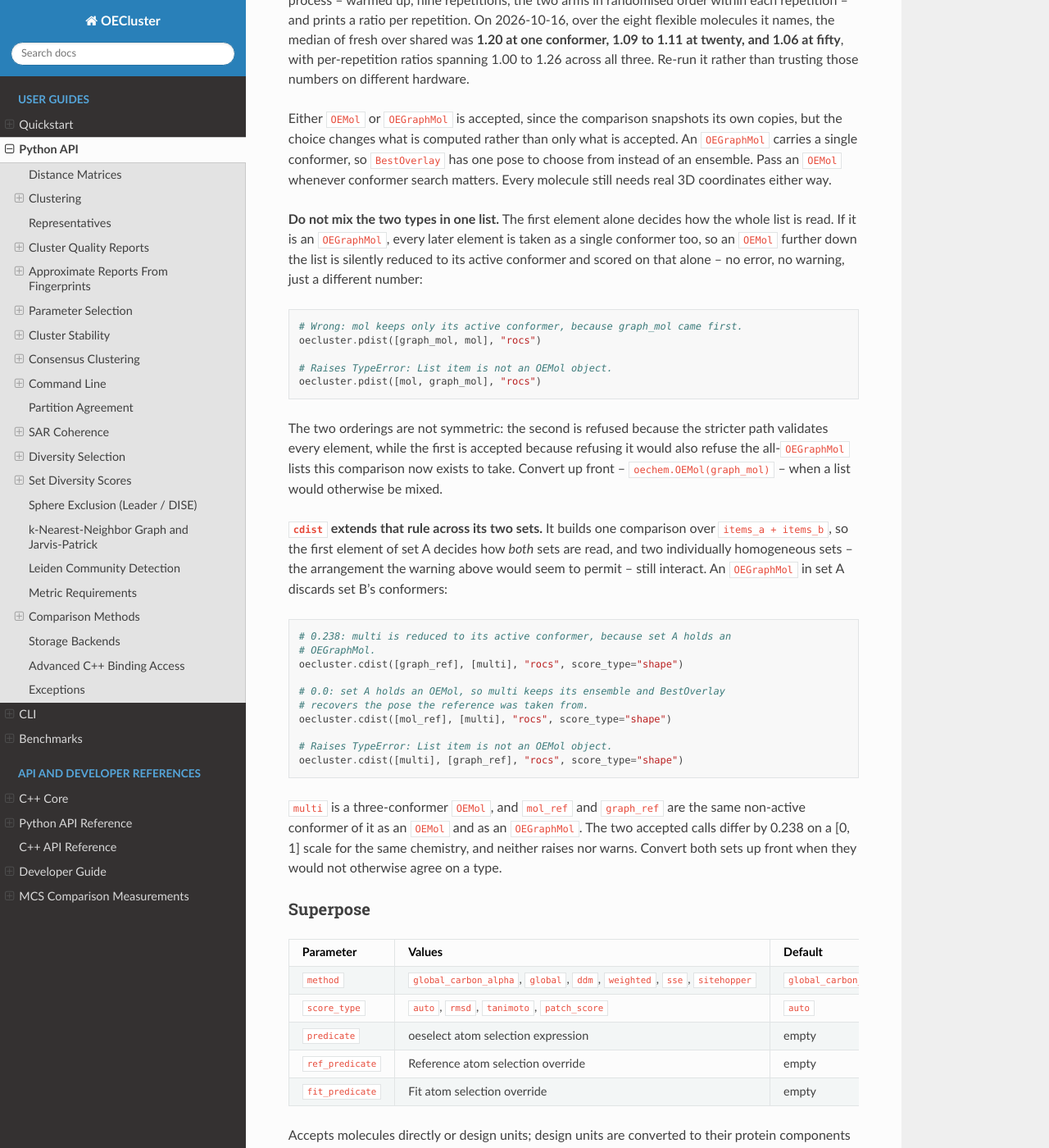
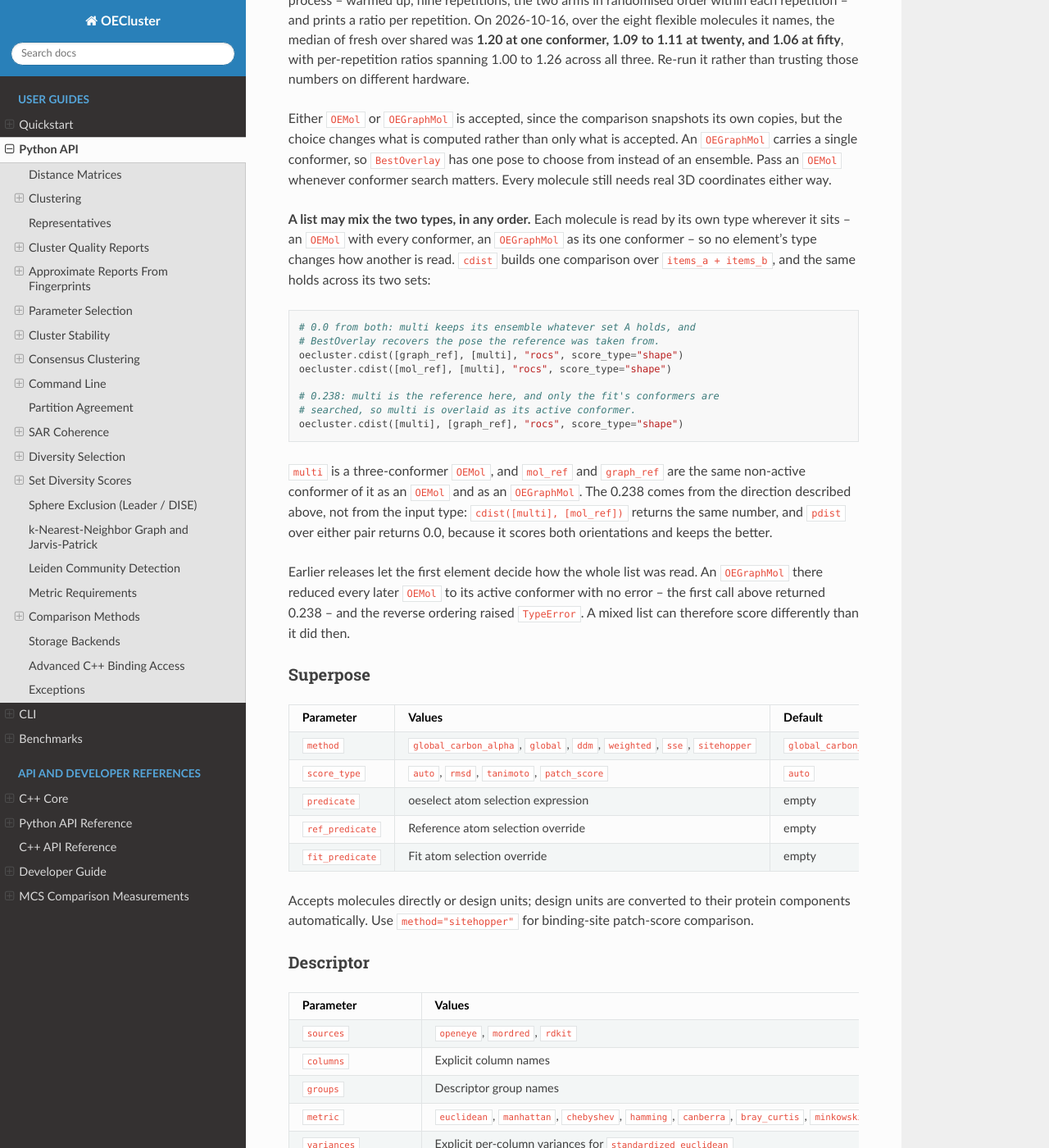
Before and after one commit to scott-arne/oecluster, a Sphinx documentation site: the page built from docs/python-api.md, in a window 1280 px wide and 1400 px high, scrolled down 71007 px. Shown: the whole window at 82% size. Built offline with Sphinx 7.4.7 and the Read the Docs theme 3.1.0, drawn with Linux system fonts in a browser that asks for light colours; pages that are not in the unit, such as notebooks, are missing from menus; the version number is read from the project's files by our own code; some of the changed text lies outside the part shown.

Commit message:
fix: read every conformer of a ROCS molecule whatever the list order

````diff
--- a/docs/python-api.md
+++ b/docs/python-api.md
@@ -3525,50 +3525,33 @@ accepted. An `OEGraphMol` carries a single conformer, so `BestOverlay` has one
 pose to choose from instead of an ensemble. Pass an `OEMol` whenever conformer
 search matters. Every molecule still needs real 3D coordinates either way.
 
-**Do not mix the two types in one list.** The first element alone decides how
-the whole list is read. If it is an `OEGraphMol`, every later element is taken
-as a single conformer too, so an `OEMol` further down the list is silently
-reduced to its active conformer and scored on that alone -- no error, no
-warning, just a different number:
-
-```python
-# Wrong: mol keeps only its active conformer, because graph_mol came first.
-oecluster.pdist([graph_mol, mol], "rocs")
-
-# Raises TypeError: List item is not an OEMol object.
-oecluster.pdist([mol, graph_mol], "rocs")
-```
-
-The two orderings are not symmetric: the second is refused because the stricter
-path validates every element, while the first is accepted because refusing it
-would also refuse the all-`OEGraphMol` lists this comparison now exists to take.
-Convert up front -- `oechem.OEMol(graph_mol)` -- when a list would otherwise be
-mixed.
-
-**`cdist` extends that rule across its two sets.** It builds one comparison over
-`items_a + items_b`, so the first element of set A decides how *both* sets are
-read, and two individually homogeneous sets -- the arrangement the warning above
-would seem to permit -- still interact. An `OEGraphMol` in set A discards set
-B's conformers:
-
-```python
-# 0.238: multi is reduced to its active conformer, because set A holds an
-# OEGraphMol.
+**A list may mix the two types, in any order.** Each molecule is read by its
+own type wherever it sits -- an `OEMol` with every conformer, an `OEGraphMol` as
+its one conformer -- so no element's type changes how another is read. `cdist`
+builds one comparison over `items_a + items_b`, and the same holds across its
+two sets:
+
+```python
+# 0.0 from both: multi keeps its ensemble whatever set A holds, and
+# BestOverlay recovers the pose the reference was taken from.
 oecluster.cdist([graph_ref], [multi], "rocs", score_type="shape")
-
-# 0.0: set A holds an OEMol, so multi keeps its ensemble and BestOverlay
-# recovers the pose the reference was taken from.
 oecluster.cdist([mol_ref], [multi], "rocs", score_type="shape")
 
-# Raises TypeError: List item is not an OEMol object.
+# 0.238: multi is the reference here, and only the fit's conformers are
+# searched, so multi is overlaid as its active conformer.
 oecluster.cdist([multi], [graph_ref], "rocs", score_type="shape")
 ```
 
 `multi` is a three-conformer `OEMol`, and `mol_ref` and `graph_ref` are the same
-non-active conformer of it as an `OEMol` and as an `OEGraphMol`. The two accepted
-calls differ by 0.238 on a [0, 1] scale for the same chemistry, and neither
-raises nor warns. Convert both sets up front when they would not otherwise agree
-on a type.
+non-active conformer of it as an `OEMol` and as an `OEGraphMol`. The 0.238 comes
+from the direction described above, not from the input type:
+`cdist([multi], [mol_ref])` returns the same number, and `pdist` over either
+pair returns 0.0, because it scores both orientations and keeps the better.
+
+Earlier releases let the first element decide how the whole list was read. An
+`OEGraphMol` there reduced every later `OEMol` to its active conformer with no
+error -- the first call above returned 0.238 -- and the reverse ordering raised
+`TypeError`. A mixed list can therefore score differently than it did then.
 
 ### Superpose
 
@@ -3846,25 +3829,19 @@ six-bond ring as benzene, which is why it scores 1.0 against its parent.
 Drug-like input has none of these, so the denominator is a heavy-atom bond
 count in practice but not by construction.
 
-**Mixing `OEMol` and `OEGraphMol` is accepted in one direction only.** The
-rule is the one `rocs` documents above: the first element decides how the whole
-list is read, and `cdist` concatenates `items_a + items_b` before deciding, so
-set A's first element decides for set B as well. Nothing is lost to the score
-here -- MCS never reads coordinates, so the collapsed view of a multi-conformer
-`OEMol` scores exactly as its ensemble would -- but which calls are *accepted*
-is still asymmetric, and the refusal reaches across the set boundary:
-
-```python
-# 0.143 = 1 - 6/7, benzene against toluene. Accepted: the OEGraphMol at index 0
-# of the concatenation puts both sets on the permissive overload.
+**Mixing `OEMol` and `OEGraphMol` is accepted in any order**, in one list or
+across `cdist`'s two sets, because each molecule is read by its own type, as
+`rocs` documents above. MCS never reads coordinates, so the type changes nothing
+about the score either:
+
+```python
+# 0.143 = 1 - 6/7, benzene against toluene, from both calls.
 oecluster.cdist([graph_mol], [oemol], "mcs")
-
-# Raises TypeError: List item is not an OEMol object.
 oecluster.cdist([oemol], [graph_mol], "mcs")
 ```
 
-`pdist([graph_mol, oemol], "mcs")` and `pdist([oemol, graph_mol], "mcs")` split
-the same way, for the same reason.
+Earlier releases refused the second call, and `pdist([oemol, graph_mol], "mcs")`
+with it, because the first element decided which lists were accepted.
 
 `match_level` chooses how strictly atoms and bonds must correspond: `"loose"` is
 atomic number only with bonds unconstrained, so benzene matches cyclohexane
````
Also changed, not shown: 9 other files.
